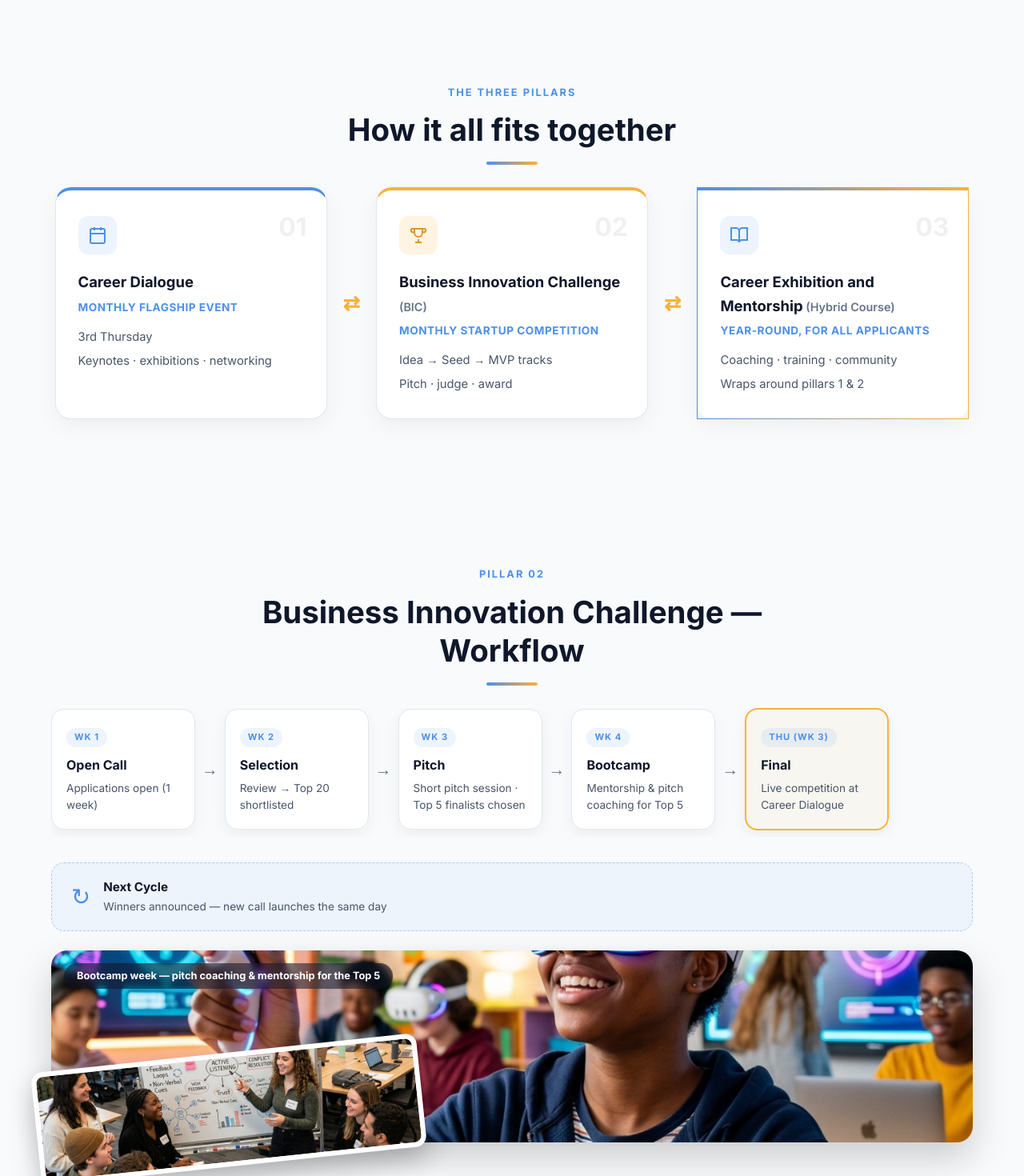
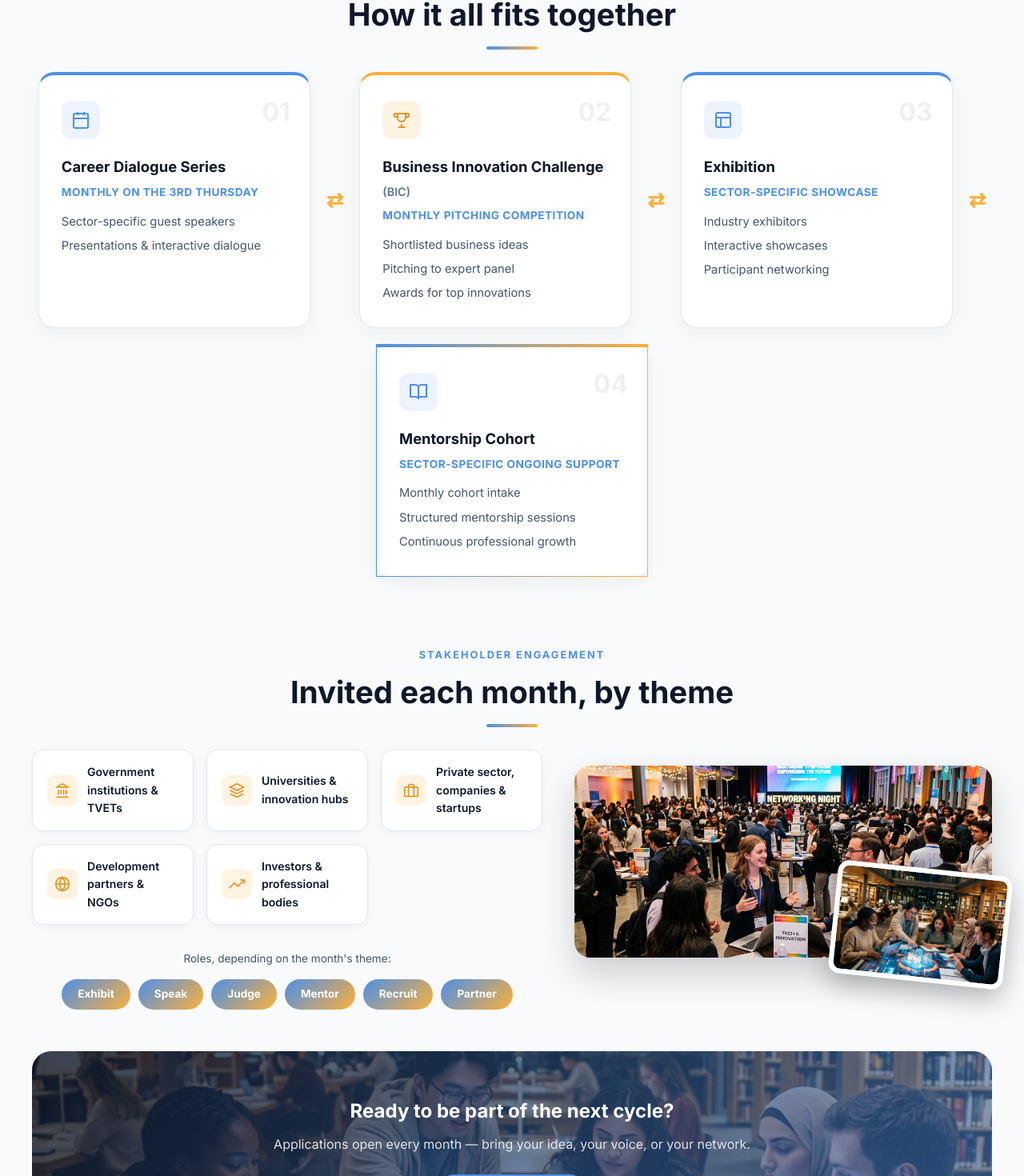
Before and after one commit to Bonaeineza31/campus-edu, a React (Vite) app: page /student-corner in a window 1280 px wide. Shown: the part 1269-2739 px from the top of the page at 80% size. Built offline with nearby package versions, Linux system fonts and the light colour scheme.

Commit message:
updated the pillars

```diff
--- a/src/pages/student-corner/StudentCorner.jsx
+++ b/src/pages/student-corner/StudentCorner.jsx
@@ -1,10 +1,7 @@
 import { Link } from 'react-router-dom'
 import ThreePillars from './components/ThreePillars'
-import BicWorkflow from './components/BicWorkflow'
 import Stakeholders from './components/Stakeholders'
 import campusImage from '../../assets/slide2.png'
-import bicImage from '../../assets/slide3.png'
-import workshopImage from '../../assets/slide4.png'
 import stakeholderImage from '../../assets/slide6.png'
 import ctaImage from '../../assets/slide1.png'
 import './student-corner.css'
@@ -51,7 +48,7 @@ export default function StudentCorner() {
           <div className="sc-section-header text-center">
             <span className="sc-section-pre">Methodology</span>
             <h2 className="sc-section-title">
-              One Ecosystem, Three Pillars, <span>One Monthly Cycle</span>
+              One Ecosystem, Four Pillars, <span>One Monthly Cycle</span>
             </h2>
             <div className="sc-section-bar"></div>
             <p className="sc-section-desc">
@@ -65,33 +62,13 @@ export default function StudentCorner() {
         {/* Three pillars */}
         <section className="sc-section">
           <div className="sc-section-header text-center">
-            <span className="sc-section-pre">The Three Pillars</span>
+            <span className="sc-section-pre">The Four Pillars</span>
             <h2 className="sc-section-title">How it all fits together</h2>
             <div className="sc-section-bar"></div>
           </div>
           <ThreePillars />
         </section>
 
-        {/* BIC workflow */}
-        <section className="sc-section">
-          <div className="sc-section-header text-center">
-            <span className="sc-section-pre">Pillar 02</span>
-            <h2 className="sc-section-title">Business Innovation Challenge — Workflow</h2>
-            <div className="sc-section-bar"></div>
-          </div>
-          <BicWorkflow />
-          <div className="sc-inline-banner">
-            <div className="sc-collage sc-collage-sm">
-              <div className="sc-collage-main">
-                <img src={bicImage} alt="A student exploring an innovation challenge with immersive tech" />
-              </div>
-              <div className="sc-collage-accent accent-left">
-                <img src={workshopImage} alt="Students receiving pitch coaching and mentorship during a bootcamp" />
-              </div>
-              <span className="sc-collage-caption">Bootcamp week — pitch coaching &amp; mentorship for the Top 5</span>
-            </div>
-          </div>
-        </section>
 
         {/* Stakeholder engagement */}
         <section className="sc-section">
--- a/src/pages/student-corner/components/ThreePillars.jsx
+++ b/src/pages/student-corner/components/ThreePillars.jsx
@@ -3,9 +3,9 @@ import { Fragment } from 'react'
 const pillars = [
   {
     num: '01',
-    title: 'Career Dialogue',
-    subtitle: 'Monthly flagship event',
-    lines: ['3rd Thursday', 'Keynotes · exhibitions · networking'],
+    title: 'Career Dialogue Series',
+    subtitle: 'Monthly on the 3rd Thursday',
+    lines: ['Sector-specific guest speakers', 'Presentations & interactive dialogue'],
     accent: 'blue',
     icon: (
       <svg xmlns="http://www.w3.org/2000/svg" viewBox="0 0 24 24" fill="none" stroke="currentColor" strokeWidth="2">
@@ -20,8 +20,8 @@ const pillars = [
     num: '02',
     title: 'Business Innovation Challenge',
     short: 'BIC',
-    subtitle: 'Monthly startup competition',
-    lines: ['Idea → Seed → MVP tracks', 'Pitch · judge · award'],
+    subtitle: 'Monthly pitching competition',
+    lines: ['Shortlisted business ideas', 'Pitching to expert panel', 'Awards for top innovations'],
     accent: 'gold',
     icon: (
       <svg xmlns="http://www.w3.org/2000/svg" viewBox="0 0 24 24" fill="none" stroke="currentColor" strokeWidth="2">
@@ -35,10 +35,23 @@ const pillars = [
   },
   {
     num: '03',
-    title: 'Career Exhibition and Mentorship',
-    short: 'Hybrid Course',
-    subtitle: 'Year-round, for all applicants',
-    lines: ['Coaching · training · community', 'Wraps around pillars 1 & 2'],
+    title: 'Exhibition',
+    subtitle: 'Sector-specific showcase',
+    lines: ['Industry exhibitors', 'Interactive showcases', 'Participant networking'],
+    accent: 'blue',
+    icon: (
+      <svg xmlns="http://www.w3.org/2000/svg" viewBox="0 0 24 24" fill="none" stroke="currentColor" strokeWidth="2">
+        <rect x="3" y="3" width="18" height="18" rx="2" ry="2" />
+        <line x1="3" y1="9" x2="21" y2="9" />
+        <line x1="9" y1="21" x2="9" y2="9" />
+      </svg>
+    )
+  },
+  {
+    num: '04',
+    title: 'Mentorship Cohort',
+    subtitle: 'Sector-specific ongoing support',
+    lines: ['Monthly cohort intake', 'Structured mentorship sessions', 'Continuous professional growth'],
     accent: 'wrap',
     icon: (
       <svg xmlns="http://www.w3.org/2000/svg" viewBox="0 0 24 24" fill="none" stroke="currentColor" strokeWidth="2">
--- a/src/pages/student-corner/student-corner.css
+++ b/src/pages/student-corner/student-corner.css
@@ -107,6 +107,7 @@
    Shared section header
    ===================== */
 .sc-section {
+  padding: 32px 0;
   margin-bottom: 20px;
   opacity: 1;
   transform: none;
```
